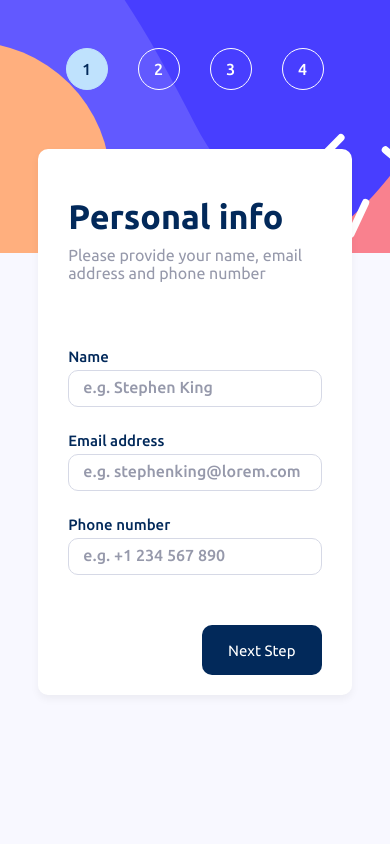
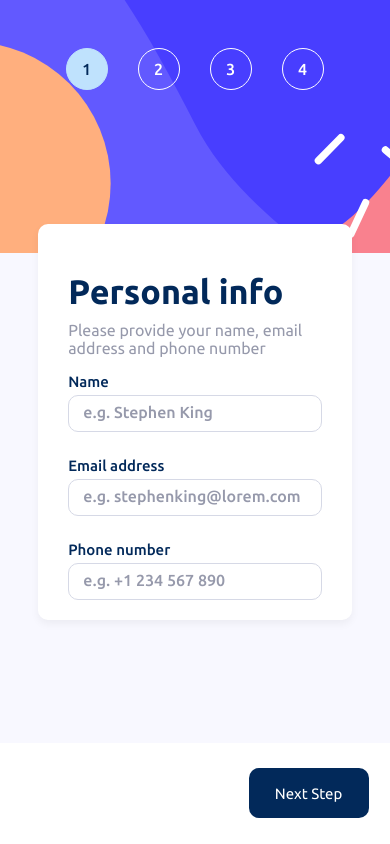
Before and after one commit to EdoardoMiglioli/Multi-step-form-design, a React (Create React App) app in the folder multi-step-form/: page / in a window 390 px wide. Built offline with nearby package versions, Linux system fonts and the light colour scheme.

Commit message:
adapted buttons to mobile

```diff
--- /dev/null
+++ b/multi-step-form/src/components/Buttons/ButtonsSection.jsx
@@ -0,0 +1,16 @@
+import React from "react";
+import BackButton from "./BackBotton";
+import NextButton from "./NextButton";
+import ConfirmButton from "./ConfirmButton";
+
+const ButtonsSection = ({ currentStep, handleNext, handlePrev }) => {
+
+    return(
+        <div className="mobile-buttons-container">
+            {(currentStep > 1) ? <BackButton handlePrev={handlePrev}  /> : null}
+            {(currentStep < 4) ? <NextButton handleNext={handleNext} /> : <ConfirmButton />}
+        </div>
+    );
+}
+
+export default ButtonsSection;
--- a/multi-step-form/src/components/Form.jsx
+++ b/multi-step-form/src/components/Form.jsx
@@ -5,6 +5,7 @@ import Step1 from "./Steps/Step1";
 import Step2 from "./Steps/Step2";
 import Step3 from "./Steps/Step3";
 import Step4 from "./Steps/Step4";
+import ButtonsSection from "./Buttons/ButtonsSection";
 
 const Form = () => {
   const [windowWidth, setWindowWidth] = useState(window.innerWidth);
@@ -71,9 +72,9 @@ const Form = () => {
 
   return (
     <div className="form-container">
-      {(windowWidth <= 768) && <Sidebar currentStep={currentStep} isDekstop={false} />}
+      {(windowWidth <= 1024) && <Sidebar currentStep={currentStep} isDekstop={false} />}
       <div className="form">
-          {(windowWidth > 768) && <Sidebar currentStep={currentStep} isDekstop={true} />}
+          {(windowWidth > 1024) && <Sidebar currentStep={currentStep} isDekstop={true} />}
           {currentStep === 1 && (
             <Step1
               formData={formData}
@@ -110,6 +111,9 @@ const Form = () => {
             />
           )}
       </div>
+
+      {(windowWidth <= 1024) && <ButtonsSection currentStep={currentStep} handleNext={handleNext} handlePrev={handlePrev} />}
+
     </div>
   );
 }
--- a/multi-step-form/src/components/Steps/Step1.jsx
+++ b/multi-step-form/src/components/Steps/Step1.jsx
@@ -77,7 +77,9 @@ function Step1({ formData, handleChange, onNext }) {
         </div>
       </div>
 
-      <NextButton handleNext={handleNext} />
+      <div className="buttons-container">
+        <NextButton handleNext={handleNext} />
+      </div>
     </div>
   );
 }
--- a/multi-step-form/src/styles/buttons.css
+++ b/multi-step-form/src/styles/buttons.css
@@ -1,6 +1,6 @@
 .buttons-container {
+    display: flex;
     margin-top: auto;
-    display: flex;
     align-items: center;
 }
 
@@ -49,3 +49,18 @@ button:hover {
 .back-button:hover {
     color: var(--hover-back-button-color);
 }
+
+@media screen and (max-width: 1024px) {
+    .buttons-container {
+        display: none;
+    }
+
+    .mobile-buttons-container {
+        display: flex;
+        align-items: center;
+        height: 12vh;
+        margin-top: 58vh;
+        padding: 0 21.5px;
+        background-color: #fff;
+    }
+}
--- a/multi-step-form/src/styles/index.css
+++ b/multi-step-form/src/styles/index.css
@@ -20,9 +20,6 @@
     --light-font: 400;
 }
 
-
-
-
 body {
     margin: 0;
     background: ghostwhite;
@@ -31,6 +28,13 @@ body {
 .App {
     display: flex;
     height: 100vh;
+    align-items: center;
+    justify-content: center;
+}
+
+.form-container {
+    display: flex;
+    width: 100%;
     align-items: center;
     justify-content: center;
 }
@@ -66,15 +70,15 @@ input[type="checkout"] {
     width: 0;
 }
 
-@media screen and (max-width: 768px) {
+@media screen and (max-width: 1024px) {
     .form-container {
         height: 100vh;
-        width: 100%;
+        display: block;
     }
 
     .form {
         grid-template-columns: 1fr;
-        height: 60vh;
+        height: fit-content;
         padding: 20px 30px;
         position: fixed;
         top: 0;
--- a/multi-step-form/src/styles/sidebar.css
+++ b/multi-step-form/src/styles/sidebar.css
@@ -50,7 +50,7 @@
 }
 
 
-@media screen and (max-width: 768px) {
+@media screen and (max-width: 1024px) {
     .sidebar {
         display: flex;
         height: 30vh;
--- a/multi-step-form/src/styles/step.css
+++ b/multi-step-form/src/styles/step.css
@@ -387,8 +387,9 @@ input:checked + .slider:before {
   font-size: 23px;
 }
 
-@media screen and (max-width: 768px) {
+@media screen and (max-width: 1024px) {
   .step {
     margin: 0;
+    gap: 0;
   }
 }
```
